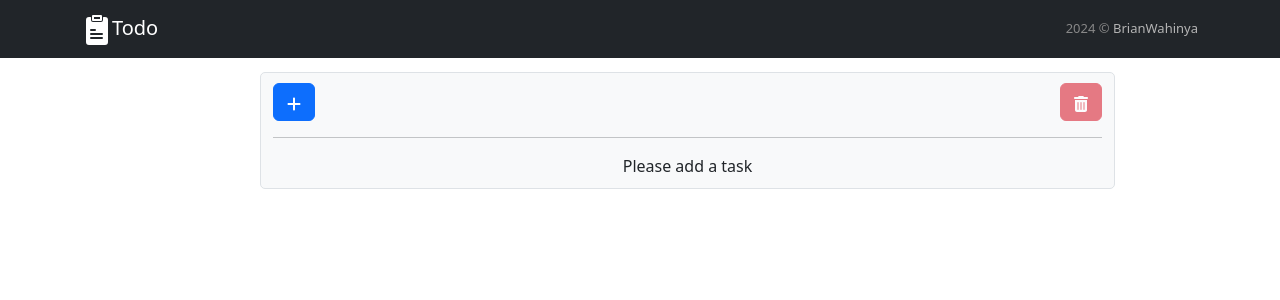
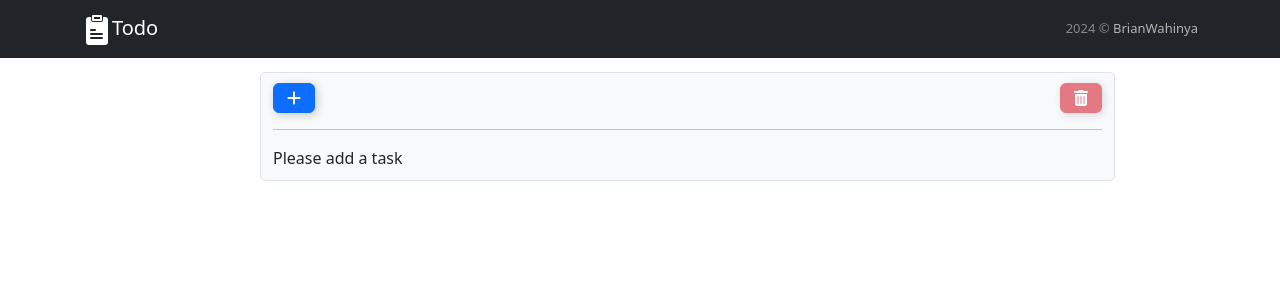
Before and after one commit to BrianWahinya/react-todo, a React (Vite) app: page / in a window 1280 px wide. Shown: the top 300 px of the page. Built offline with nearby package versions, Linux system fonts and the light colour scheme.

Commit message:
Buttons Add and Clear added on hover show text. Styling and size on hover for all buttons. Configured overflow, size and scrollbar in task.

```diff
--- a/src/components/Button/Button.jsx
+++ b/src/components/Button/Button.jsx
@@ -1,7 +1,17 @@
 import { Button as ReactButton } from "reactstrap";
+import "./button.css";
 
 const Button = (props) => {
-  return <ReactButton {...props}>{props.name}</ReactButton>;
+  const { btnName, btnIcon, ...obj } = props;
+  return (
+    <ReactButton
+      {...obj}
+      className={`todo-btn ${btnIcon && btnName && "full-btn"}`}
+    >
+      {btnIcon && <span className="icon">{btnIcon}</span>}
+      {btnName && <span className="text">{btnName}</span>}
+    </ReactButton>
+  );
 };
 
 export default Button;
--- /dev/null
+++ b/src/components/Button/button.css
@@ -0,0 +1,63 @@
+.todo-btn {
+  display: flex !important;
+  align-items: center;
+  justify-content: flex-start;
+  cursor: pointer;
+  transition-duration: 0.3s;
+  box-shadow: 2px 2px 10px rgba(0, 0, 0, 0.199);
+  box-sizing: border-box;
+}
+.todo-btn .icon {
+  width: 100%;
+  transition-duration: 0.3s;
+  display: flex;
+  align-items: center;
+  justify-content: center;
+}
+.todo-btn .text {
+  color: white;
+  transition-duration: 0.6s;
+  display: flex;
+  align-items: center;
+  justify-content: center;
+  text-align: center;
+  vertical-align: middle;
+  white-space: nowrap;
+}
+.todo-btn:hover {
+  transition-duration: 0.3s;
+  border: 1px solid rgba(0, 0, 0, 0.1);
+  box-shadow: 2px 2px 10px rgba(0, 0, 0, 0.4);
+  transform: translateY(0.1em);
+}
+.todo-btn.full-btn {
+  position: relative;
+  overflow: hidden;
+  transition-duration: 0.3s;
+  height: 30px !important;
+  transform: none;
+}
+.todo-btn.full-btn .text {
+  position: absolute;
+  right: 0%;
+  width: 0%;
+  opacity: 0;
+  transition-duration: 0.6s;
+}
+.todo-btn.full-btn:hover {
+  transition-duration: 0.3s;
+}
+.todo-btn.full-btn:hover .icon {
+  width: -moz-fit-content;
+  width: fit-content;
+  transition-duration: 0.3s;
+  justify-content: flex-start;
+}
+.todo-btn.full-btn:hover .text {
+  opacity: 1;
+  position: relative;
+  width: -moz-fit-content;
+  width: fit-content;
+  transition-duration: 0.3s;
+  margin-left: 5px;
+}
--- a/src/components/Form/Form.jsx
+++ b/src/components/Form/Form.jsx
@@ -1,4 +1,4 @@
-import { useState } from "react";
+import { useEffect, useRef, useState } from "react";
 import { shallowObjEqual } from "../../helpers/utils";
 import {
   Form as ReactForm,
@@ -21,15 +21,18 @@ const Form = ({ action, initialState }) => {
     }
   );
   const [error, setError] = useState(false);
+  const isFirstRender = useRef(true);
 
   const reset = () => {
+    if (data.title.length < 1) {
+      setError(false);
+    }
     setData(initialState);
   };
 
   const submit = (e) => {
     e.preventDefault();
-
-    if (!data.title.length) {
+    if (data.title.length < 1) {
       setError(true);
     }
     if (data.title.length && !shallowObjEqual(initialState, data)) {
@@ -40,7 +43,11 @@ const Form = ({ action, initialState }) => {
 
   const changeValue = (id, event) => {
     setError(false);
-    setData((d) => ({ ...d, [id]: event.target.value }));
+    const value = event.target.value;
+    if (id === "title" && value.length < 1) {
+      setError(true);
+    }
+    setData((d) => ({ ...d, [id]: value }));
   };
 
   return (
@@ -57,7 +64,9 @@ const Form = ({ action, initialState }) => {
             valid={!error && data.title.length > 0}
             invalid={error}
           />
-          {error && <FormFeedback invalid>Title is required</FormFeedback>}
+          {error && (
+            <FormFeedback invalid={error}>Title is required</FormFeedback>
+          )}
         </FormGroup>
         <FormGroup>
           <Label for="task-desc">Enter Description:</Label>
@@ -93,13 +102,13 @@ const Form = ({ action, initialState }) => {
           <Button
             onClick={submit}
             type="submit"
-            name="Submit"
+            btnName="Submit"
             style={{ backgroundColor: "#0077aae8" }}
           />
           <Button
             onClick={reset}
             type="reset"
-            name="Reset"
+            btnName="Reset"
             style={{ backgroundColor: "#999999eb" }}
           />
         </FormGroup>
--- a/src/components/Form/form.css
+++ b/src/components/Form/form.css
@@ -4,4 +4,5 @@
 }
 .todo-form .form-controls button {
   margin: 5px;
+  padding: 2.5px 5px;
 }
--- a/src/components/Modal/Modal.jsx
+++ b/src/components/Modal/Modal.jsx
@@ -11,12 +11,11 @@ const Modal = ({ button, body, footer }) => {
   const [modal, setModal] = useState(false);
   const toggle = () => setModal(!modal);
 
-  const { btnName, color, size } = button;
   const { title, form } = body;
 
   return (
     <div>
-      <Button color={color} onClick={toggle} name={btnName} size={size} />
+      <Button {...button} onClick={toggle} />
       <ReactModal isOpen={modal} toggle={toggle}>
         <ModalHeader toggle={toggle}>{title}</ModalHeader>
         <ModalBody>{form}</ModalBody>
--- a/src/components/Task/Task.jsx
+++ b/src/components/Task/Task.jsx
@@ -1,4 +1,11 @@
-import { Card, CardBody, CardHeader, CardText, CardTitle } from "reactstrap";
+import {
+  Card,
+  CardBody,
+  CardFooter,
+  CardHeader,
+  CardText,
+  CardTitle,
+} from "reactstrap";
 import { DeleteTask, EditTask } from "../../features";
 import "./task.css";
 import { insertBgOpacity } from "../../helpers/utils";
@@ -30,11 +37,13 @@ const Task = ({ id, title, desc, txtcolor, bgcolor, date }) => {
       <CardBody>
         <CardTitle tag="h5">{title}</CardTitle>
         <CardText>{desc}</CardText>
+      </CardBody>
+      <CardFooter>
         <div className="task-controls">
           <DeleteTask id={id} size="sm" />
           <EditTask id={id} size="sm" />
         </div>
-      </CardBody>
+      </CardFooter>
     </Card>
   );
 };
--- a/src/components/Task/task.css
+++ b/src/components/Task/task.css
@@ -1,7 +1,22 @@
 .task {
-  width: "18rem" !important;
-  min-width: 250px !important;
+  width: 250px;
+  max-height: 300px;
   margin: 8px;
+}
+.task .card-body {
+  max-height: 300px;
+  min-height: 100px;
+  overflow: auto;
+}
+.task .card-body::-webkit-scrollbar-track {
+  -webkit-box-shadow: inset 0 0 6px rgba(0, 0, 0, 0.183);
+}
+.task .card-body::-webkit-scrollbar {
+  width: 5px;
+}
+.task .card-body::-webkit-scrollbar-thumb {
+  border-radius: 2px;
+  background-image: -webkit-gradient(linear, left bottom, left top, color-stop(0.44, rgba(0, 0, 0, 0.4392156863)), color-stop(0.72, rgba(0, 0, 0, 0.6509803922)), color-stop(0.86, rgba(0, 0, 0, 0.8862745098)));
 }
 .task .task-controls {
   display: flex;
@@ -10,3 +25,18 @@
 .task .task-controls button {
   margin: 5px;
 }
+
+#scroll::-webkit-scrollbar-track {
+  -webkit-box-shadow: inset 0 0 6px rgba(0, 0, 0, 0.3);
+  background-color: #f5f5f5;
+}
+
+#scroll::-webkit-scrollbar {
+  width: 10px;
+  background-color: #f5f5f5;
+}
+
+#scroll::-webkit-scrollbar-thumb {
+  background-color: #000000;
+  border: 2px solid #555555;
+}
--- a/src/components/Tasks/tasks.css
+++ b/src/components/Tasks/tasks.css
@@ -1,5 +1,6 @@
 .div-tasks {
   display: flex;
   flex-wrap: wrap;
-  justify-content: center;
+  justify-content: flex-start;
+  align-items: flex-start;
 }
--- a/src/features/AddTask/AddTask.jsx
+++ b/src/features/AddTask/AddTask.jsx
@@ -19,7 +19,11 @@ const AddTask = () => {
 
   return (
     <Modal
-      button={{ btnName: <FaIcon type="add" />, color: "primary" }}
+      button={{
+        btnIcon: <FaIcon type="add" className="icon-add" />,
+        btnName: "Add",
+        color: "primary",
+      }}
       body={{
         title: "Add Task",
         form: <Form action={action} initialState={defaultTask} />,
--- a/src/features/ClearTasks/ClearTasks.jsx
+++ b/src/features/ClearTasks/ClearTasks.jsx
@@ -6,7 +6,8 @@ const ClearTasks = () => {
 
   return (
     <Button
-      name={<FaIcon type="clear" />}
+      btnIcon={<FaIcon type="clear" />}
+      btnName="Clear All"
       color="danger"
       onClick={clearTasks}
       disabled={!tasks.length > 0}
--- a/src/features/DeleteTask/DeleteTask.jsx
+++ b/src/features/DeleteTask/DeleteTask.jsx
@@ -5,7 +5,7 @@ const DeleteTask = ({ id, size }) => {
   const { deleteTask } = useTasksContext();
   return (
     <Button
-      name={<FaIcon type="delete" />}
+      btnIcon={<FaIcon type="delete" />}
       color="danger"
       onClick={() => deleteTask(id)}
       size={size}
--- a/src/features/EditTask/EditTask.jsx
+++ b/src/features/EditTask/EditTask.jsx
@@ -10,7 +10,7 @@ const EditTask = ({ id, size }) => {
 
   return (
     <Modal
-      button={{ btnName: <FaIcon type="edit" />, color: "warning", size }}
+      button={{ btnIcon: <FaIcon type="edit" />, color: "warning", size }}
       body={{
         title: "Edit Task",
         form: (
```
